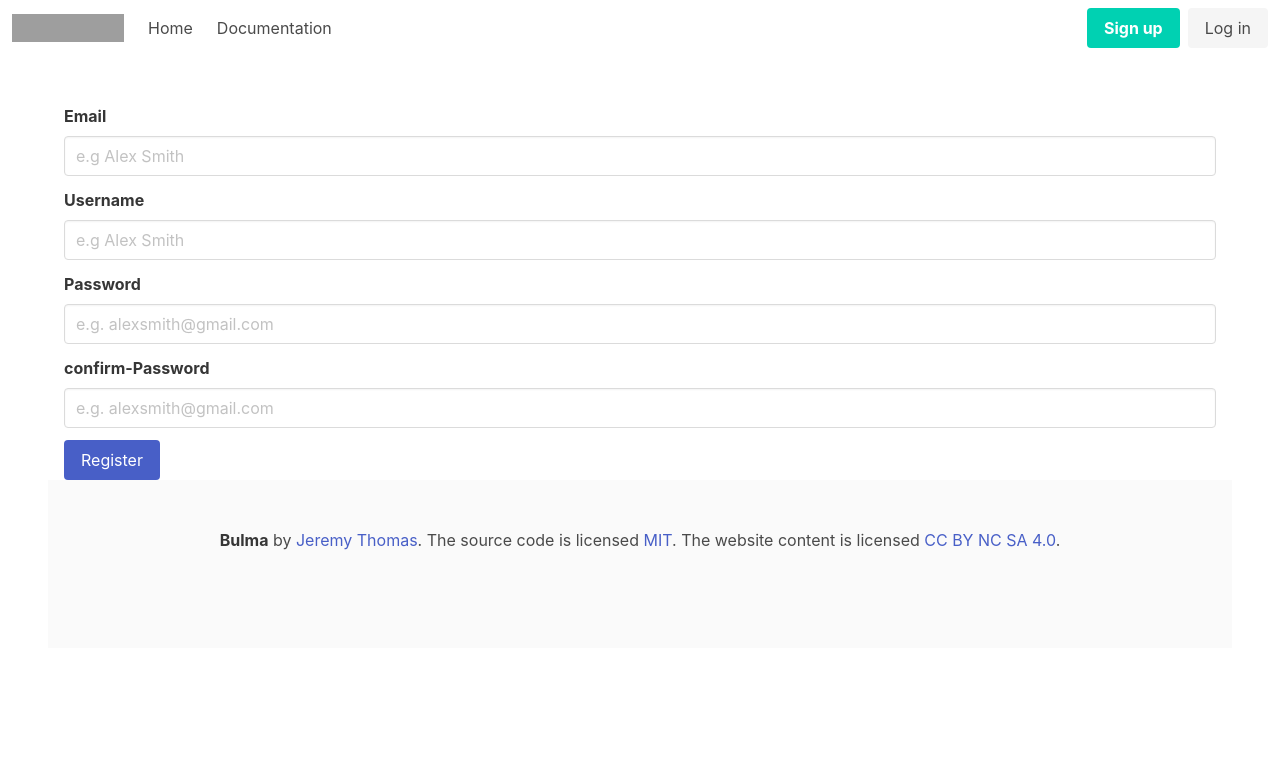
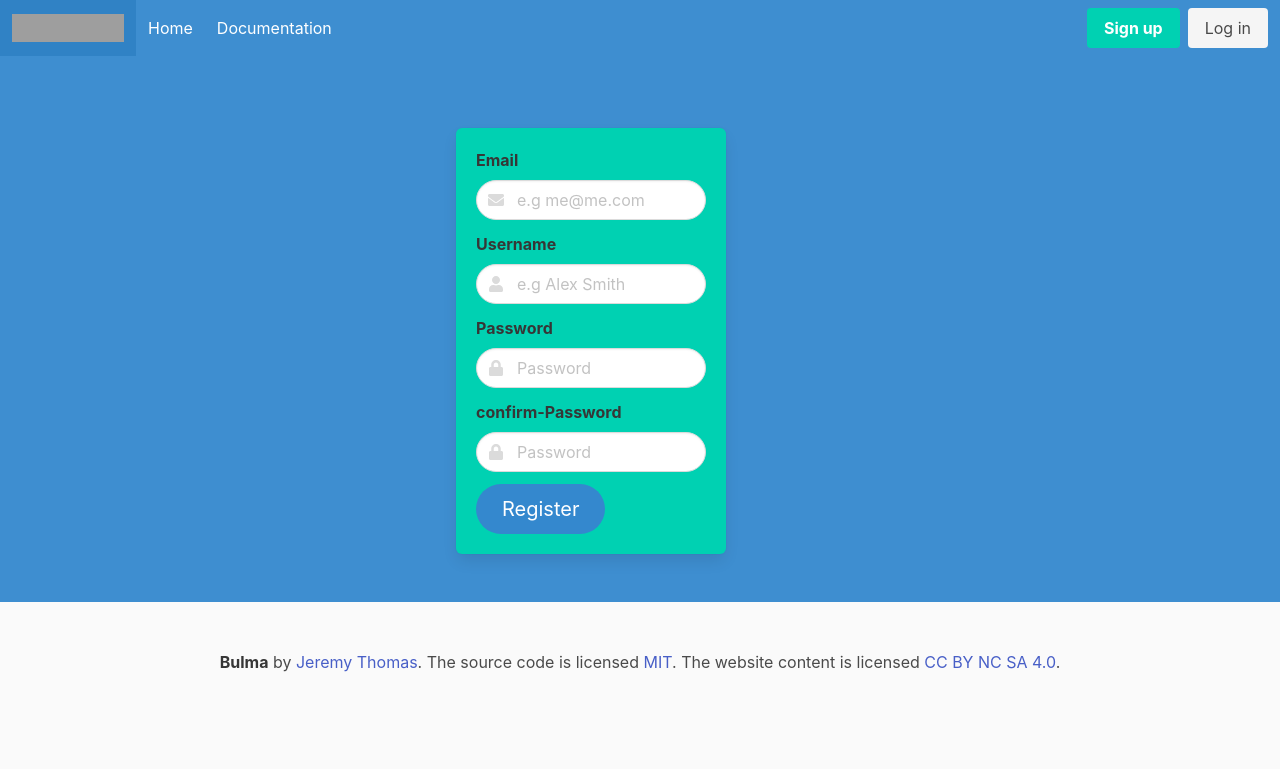
Before and after one commit to surajmt8848/superchat, a Django app: page /register in a window 1280 px wide. Shown: the top 769 px of the page. Run offline with Django 3.2, Linux system fonts and the light colour scheme; some libraries are stand-ins or nearby versions; grey boxes are pictures that could not be loaded.

Commit message:
styling [CSS}

```diff
--- a/accounts/templates/accounts/login.html
+++ b/accounts/templates/accounts/login.html
@@ -1,6 +1,7 @@
 {% extends 'base.html' %}
 
 {% block content %} {% csrf_token %}
+<div class="box">
 <form action="" method="POST">
   <div class="field">
     <p class="control has-icons-left has-icons-right">
@@ -42,4 +43,5 @@
     </div>
   </div>
 </form>
+</div>
 {% endblock content %}
--- a/accounts/templates/accounts/register.html
+++ b/accounts/templates/accounts/register.html
@@ -1,32 +1,50 @@
 {% extends 'base.html' %}
 
 {% block content %}
-<form method="POST"> {% csrf_token %}
+<div class="columns is-mobile">
+  <div class="column is-3 is-offset-4">
+
+    <div class="box has-background-primary mt-5">
+      <form class="control" method="POST"> {% csrf_token %}
         <div class="field">
           <label class="label">Email</label>
-    <div class="control">
-      <input class="input" name="email" id="inputEmail" type="email" placeholder="e.g Alex Smith">
+          <div class="control has-icons-left has-icons-right">
+            <input class="input is-rounded" name="email" id="inputEmail" type="email" placeholder="e.g me@me.com">
+            <span class="icon is-small is-left">
+              <i class="fas fa-envelope"></i>
+            </span>
           </div>
         </div>
 
         <div class="field">
           <label class="label">Username</label>
-    <div class="control">
-      <input class="input" name="username" id="inputUsername" type="text" placeholder="e.g Alex Smith">
+          <div class="control has-icons-left has-icons-right">
+            <input class="input is-rounded " name="username" id="inputUsername" type="text"
+              placeholder="e.g Alex Smith">
+            <span class="icon is-small is-left">
+              <i class="fas fa-user"></i>
+            </span>
           </div>
         </div>
 
         <div class="field">
           <label class="label">Password</label>
-    <div class="control">
-      <input class="input" type="password" name='password1' id="inputPassword1" placeholder="e.g. alexsmith@gmail.com">
+          <div class="control has-icons-left has-icons-right">
+            <input class="input is-rounded  " type="password" name='password1' id="inputPassword1"
+              placeholder="Password">
+            <span class="icon is-small is-left">
+              <i class="fas fa-lock"></i>
+            </span>
           </div>
         </div>
 
         <div class="field">
           <label class="label">confirm-Password</label>
-    <div class="control">
-      <input class="input" name='password2' id="inputPassword2" type="password" placeholder="e.g. alexsmith@gmail.com">
+          <div class="control has-icons-left has-icons-right">
+            <input class="input is-rounded" name='password2' id="inputPassword2" type="password" placeholder="Password">
+            <span class="icon is-small is-left">
+              <i class="fas fa-lock"></i>
+            </span>
           </div>
         </div>
 
@@ -46,8 +64,12 @@
 
         <div class="field is-grouped">
           <div class="control">
-      <button class="button is-link" type="submit">Register</button>
+            <button class="button button is-info is-medium is-rounded is-hovered" type="submit">Register</button>
           </div>
         </div>
       </form>
+    </div>
+  </div>
+</div>
+</div>
 {% endblock content %}
--- a/personal/templates/personal/home.html
+++ b/personal/templates/personal/home.html
@@ -8,7 +8,7 @@
         Super Chat....
       </h1>
       <h2 class="subtitle">
-        Welcome to Super Chat
+        Welcome <strong>{{request.user.username}}</strong>
       </h2>
     </div>
   </div>
--- a/templates/base.html
+++ b/templates/base.html
@@ -1,25 +1,25 @@
+{% load static %}
 <!DOCTYPE html>
 <html>
   <head>
     <meta charset="utf-8" />
     <meta name="viewport" content="width=device-width, initial-scale=1" />
     <title>Super Chat</title>
+
+    <link rel="stylesheet" href="{% static 'css/style.css' %}" />
+
     <link
       rel="stylesheet"
       href="https://cdn.jsdelivr.net/npm/bulma@0.9.1/css/bulma.min.css"
     />
   </head>
   <body>
-  {% include 'snippets/base_js.html' %}
-  {% include 'snippets/header.html' %}
+    {% include 'snippets/base_js.html' %} {% include 'snippets/header.html' %}
 
-    <section class="section">
-    <div class='container'>
-      {% block content %} {% endblock content %}
-       </div>
-        {% include 'snippets/footer.html' %}
+    <section class="section has-background-info">
+      <div class="container">{% block content %} {% endblock content %}</div>
     </section>
 
-
+    {% include 'snippets/footer.html' %}
   </body>
 </html>
--- a/templates/snippets/footer.html
+++ b/templates/snippets/footer.html
@@ -1,4 +1,4 @@
-<footer class="footer">
+<footer class="footer is-fixed-bottom">
   <div class="content has-text-centered">
     <p>
       <strong>Bulma</strong> by <a href="https://jgthms.com">Jeremy Thomas</a>. The source code is licensed
--- a/templates/snippets/header.html
+++ b/templates/snippets/header.html
@@ -1,6 +1,6 @@
-<nav class="navbar" role="navigation" aria-label="main navigation">
+<nav class="navbar is-info" role="navigation" aria-label="main navigation">
   <div class="navbar-brand">
-    <a class="navbar-item" href="https://bulma.io">
+    <a class="navbar-item" href="{% url 'home' %}">
       <img
         src="https://bulma.io/images/bulma-logo.png"
         width="112"
@@ -23,7 +23,7 @@
 
   <div id="navbarBasicExample" class="navbar-menu">
     <div class="navbar-start">
-      <a class="navbar-item"> Home </a>
+      <a class="navbar-item" href="{% url 'home' %}"> Home </a>
 
       <a class="navbar-item"> Documentation </a>
     </div>
```
Lines whose indentation alone changed are shown as unchanged.
